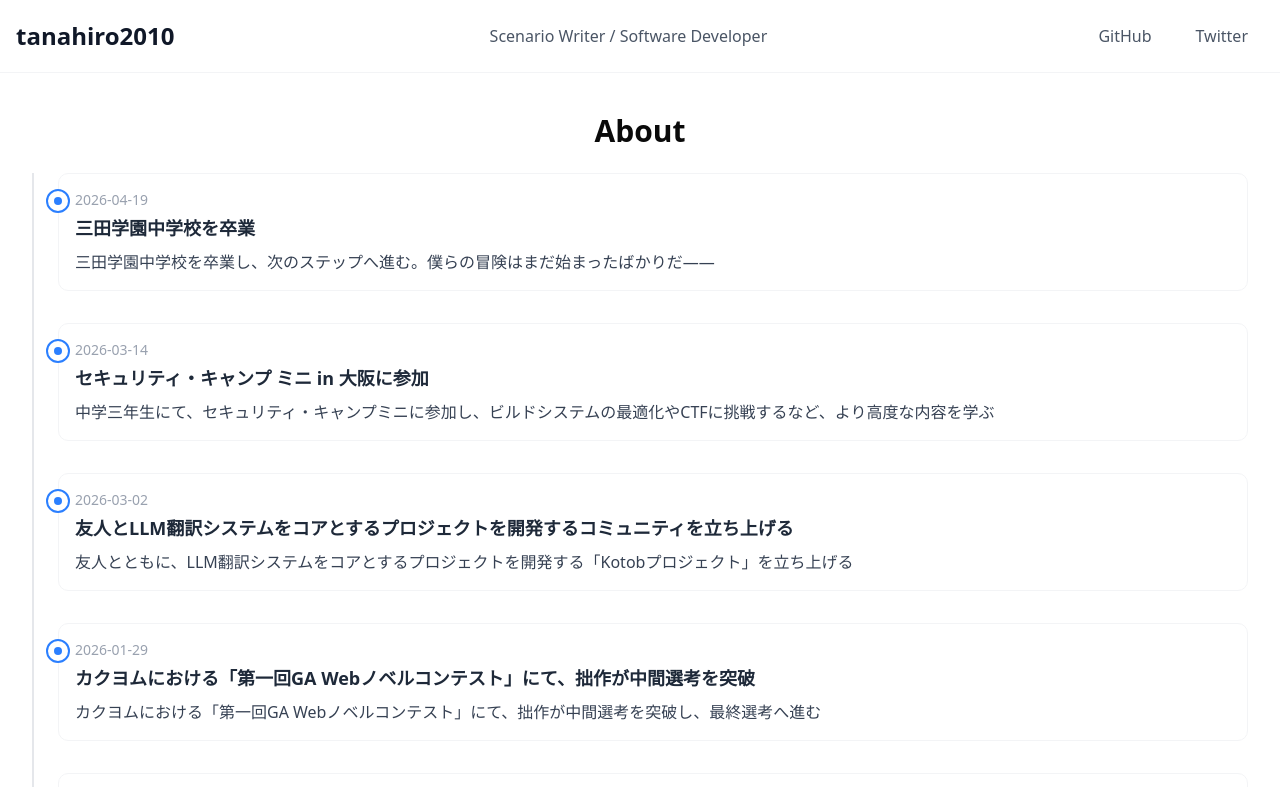
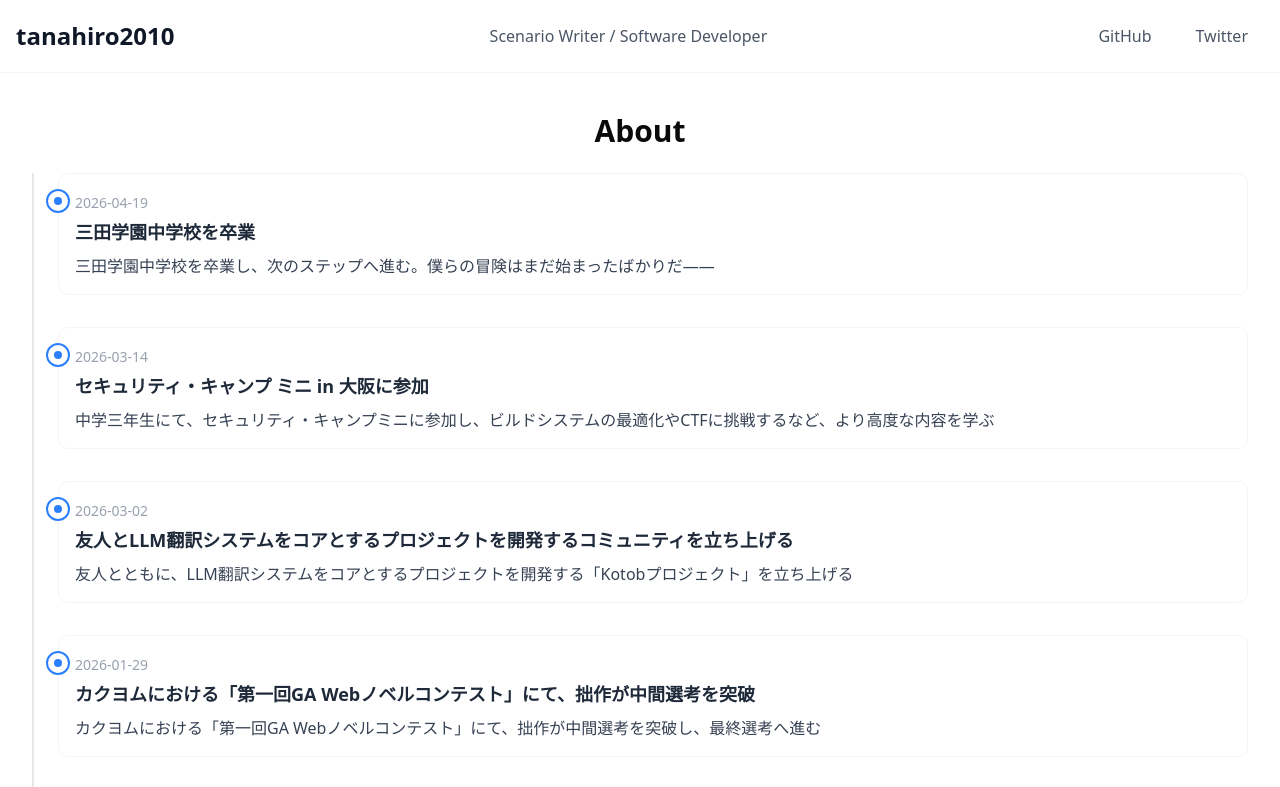
Before and after one commit to tanahiro2010/portfolio, a React (Vite) app: page /about in a window 1280 px wide. Shown: the top 787 px of the page. Built offline with nearby package versions, Linux system fonts and the light colour scheme.

Commit message:
fix: 日付表示を<time>タグに変更

```diff
--- a/src/app/about.tsx
+++ b/src/app/about.tsx
@@ -100,7 +100,7 @@ const About = () => {
                             </span>
 
                             <div className="bg-white border border-gray-100 rounded-lg p-4">
-                                <p className="text-sm text-gray-400">{item.date}</p>
+                                <time className="text-sm text-gray-400" dateTime={item.date}>{item.date}</time>
                                 <h3 className="text-lg font-semibold text-gray-800 mt-1">{item.title}</h3>
                                 <p className="text-gray-700 mt-2">{item.description}</p>
                             </div>
```
